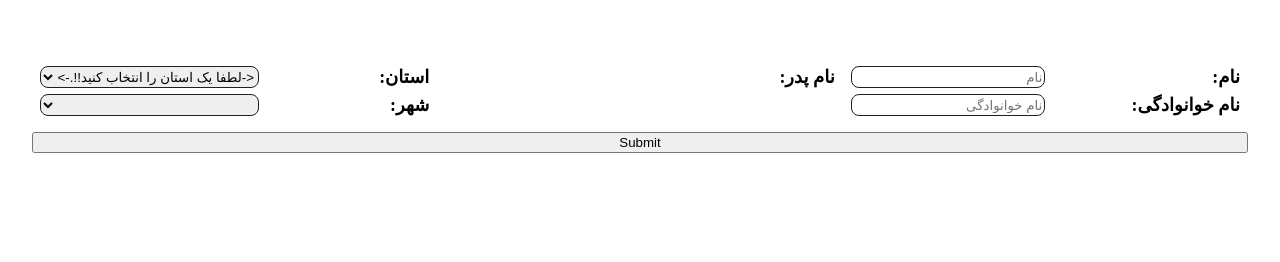
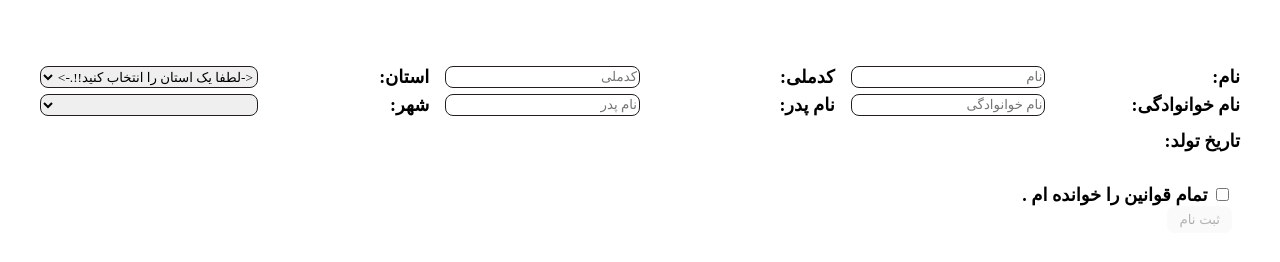
Before and after one commit to ettige/class-learn, a plain HTML site: page signup.html in a window 1280 px wide. Drawn offline with Linux system fonts and the light colour scheme; a web font is replaced by a local one.

Commit message:
little better

```diff
--- a/form.css
+++ b/form.css
@@ -1,7 +1,9 @@
 :root{
     --hover-color:red;
-    --color:black;
-    --bgcolor:white;
+    --colorlight:black;
+    --colordark:rgb(234, 234, 234);
+    --bglight:white;
+    --bgdark:rgb(44, 42, 42);
     --border-hover:rgb(34, 30, 30);
 }
 *{
@@ -16,9 +18,15 @@
 }
 body{
     margin: 0;
+    background-color: var(--bglight);
+    color: var(--colorlight);
     font-family:"Vazirmatn RD";
     font-weight:700;
     font-size: 18px;
+}
+.dark{
+    background-color:var(--bgdark);
+    color: var(--colordark);
 }
 .form{
     display: grid;
@@ -46,6 +54,20 @@ body{
     border: 1.5px solid rgb(34, 30, 30);
     border-radius: 8px;
 }
+.input-box::placeholder,.input-box{
+    font-family:"Vazirmatn RD";
+}
+.submit-section{
+    padding: 16px;
+}
+.submit-btn{
+    padding: 6px 12px;
+    border: none;
+    border-radius: 8px;
+}
+.submit-btn:hover{
+    background-color: var(--hover-color);
+}
 @media (max-width:420px) {
     .form-section{
         grid-template-columns:repeat(1,1fr);
--- a/signup.html
+++ b/signup.html
@@ -7,25 +7,27 @@
     <link rel="stylesheet" href="form.css">
     <title>ثبت نام</title>
 </head>
-<body>
+<body class="">
     <form class="form" action="">
         <div class="form-section">
             <div class="form-content">
                 <label for="firstName">نام:</label>
-                <input class="input-box" type="text" name="firstName" placeholder="نام">
+                <input class="input-box" type="text" name="firstName" id="firstName" placeholder="نام">
                 <label for="lastName">نام خوانوادگی:</label>
-                <input class="input-box" type="text" name="lastName" placeholder="نام خوانوادگی">
+                <input class="input-box" type="text" name="lastName" id="lastName" placeholder="نام خوانوادگی">
             </div>
             <div class="form-content">
-                <label for="">نام پدر:</label>
-
+                <label for="nationid">کدملی:</label>
+                <input class="input-box" name="nationid" id="nationid" type="text" placeholder="کدملی">
+                <label for="fatherName">نام پدر:</label>
+                <input class="input-box" type="text" name="fatherName" id="fatherName" placeholder="نام پدر">
             </div>
             <div class="form-content">
                 <label for="provinces">استان:</label>
                 <select class="input-box" name="provinces" id="provinces" onclick="citiesLoad();">
                     <option value=""><-لطفا یک استان را انتخاب کنید!!.-></option>
-                    <option value="east-azerbaijan">آذربایجان شرقی</option>
-                    <option value="west-azerbaijan">آذربایجان غربی</option>
+                    <option value="eastazerbaijan">آذربایجان شرقی</option>
+                    <option value="westazerbaijan">آذربایجان غربی</option>
                     <option value="ardabil">اردبیل</option>
                     <option value="isfahan">اصفهان</option>
                     <option value="alborz">البرز</option>
@@ -58,13 +60,21 @@
                 </select>
                 <label for="cities">شهر:</label>
                 <select class="input-box" name="cities" id="cities">
-
                 </select>
             </div>
+            <div class="form-content">
+<label for="birthDate">تاریخ تولد:</label>
+            </div>
         </div>
-        <input type="submit">
+        <div class="submit-section">
+            <input type="checkbox" name="acceptTerms" id    ="acceptTerms" value="acceptTerms">
+            <label for="accpetTerms">تمام قوانین را خوانده ام .</label>
+            <br>
+            <input class="submit-btn" type="submit" id="submit" value="ثبت نام" disabled>
+        </div>
     </form>
     <script>
+
         //start select
         const alborz=["کرج", "آسارا", "فردیس", "نظرآباد", "هشتگرد", "محمدشهر", "شهرجدیدهشتگرد", "مشکین‌دشت", "گلسار", "طالقان", "نازلو", "اشتهارد", "گوهردشت", "ماهدشت", "چهارباغ", "کمال‌شهر", "شهرکیسمین", "ساوجبلاغ", "دانشگاه کرج", "رباطکریم", "فشم", "گرمدره", "شال", "باغستان","قرچک", "آبگرم", "شهرک البرز", "آبیک", "کوهسار", "رودهن", "طرشت", "کمجان", "فیروزکوه", "بومهن", "پرند", "کردماهان", "منظریه", "سلطان‌کلا", "تنکمان", "گلپایگان", "کوهستان", "حصارولیعصر", "کیلان", "صفادشت", "آسماری", "گلدشت", "مسجدسلیمانی", "نرجه"];
         const ardabil=["مشگین شهر", "نمین", "پارس آباد", "خلخال", "بیله سوار", "گرمی", "سرعین", "نیر", "کوثر", "اردبیل", "آبی بیگلو", "اسلام اباد", "اصلاندوز", "آق کلا", "رضی", "کلور", "فخراباد", "قشلاق دشت", "سنگدوین", "شورگل","عنبران", "تازه کند انگوت", "جعفرآباد", "حیران علیا", "رضوان شهر", "سیلوانه", "شاهین دژ", "کوراییم", "گیوی چای", "مرادلو", "نازک علیا", "نظرکهریزی", "هیر", "هیرچین", "هشتجین", "هوزدره"];
@@ -152,6 +162,7 @@
             if(provinceSelect.value==="")
             {
                 citiesSelect.value="";
+                citiesSelect.textContent="";
                 let option=document.createElement("option");
                 option.value="";
                 option.innerHTML="<-ابتدا استان را انتخاب کنید.->";
@@ -169,6 +180,21 @@
             }
         }
         //end select
+        let acceptTerms=document.querySelector("#acceptTerms");
+        let submitbtn=document.getElementById("submit");
+        acceptTerms.addEventListener("change",()=>{
+            if(acceptTerms.checked)
+            {
+                submitbtn.disabled=false;
+            }
+            else{
+                submitbtn.disabled=true;
+            }
+        });
+        function logForm(){
+            let userForm={firstName:document.querySelector("#firstName").value,lastName:document.querySelector("#lastName").value,fatherName:document.querySelector("#fatherName").value,province:document.querySelector("#provinces").value,city:document.querySelector("#cities").value,nationid:document.querySelector("#nationid").value};
+            console.log(userForm);
+        }
     </script>
 </body>
 </html>
```
